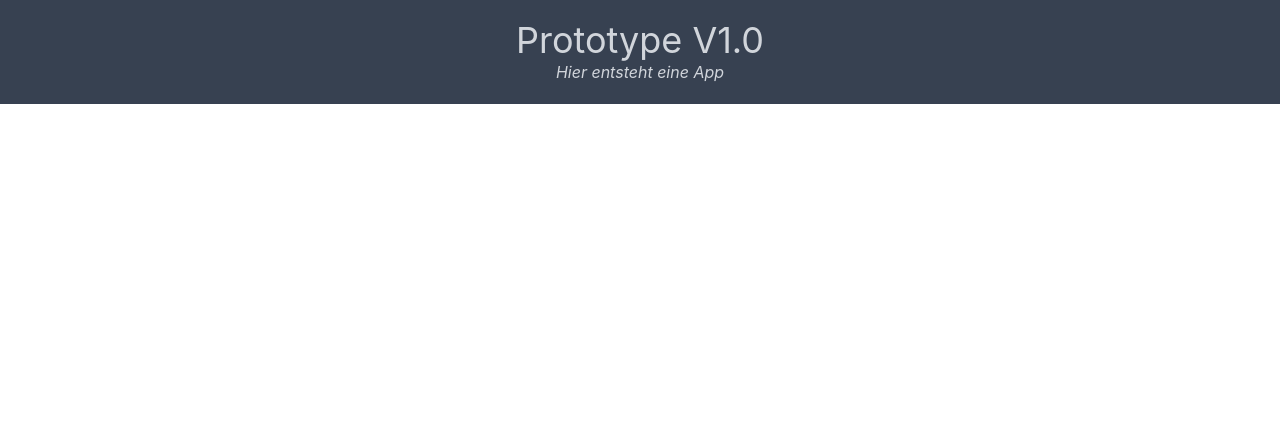
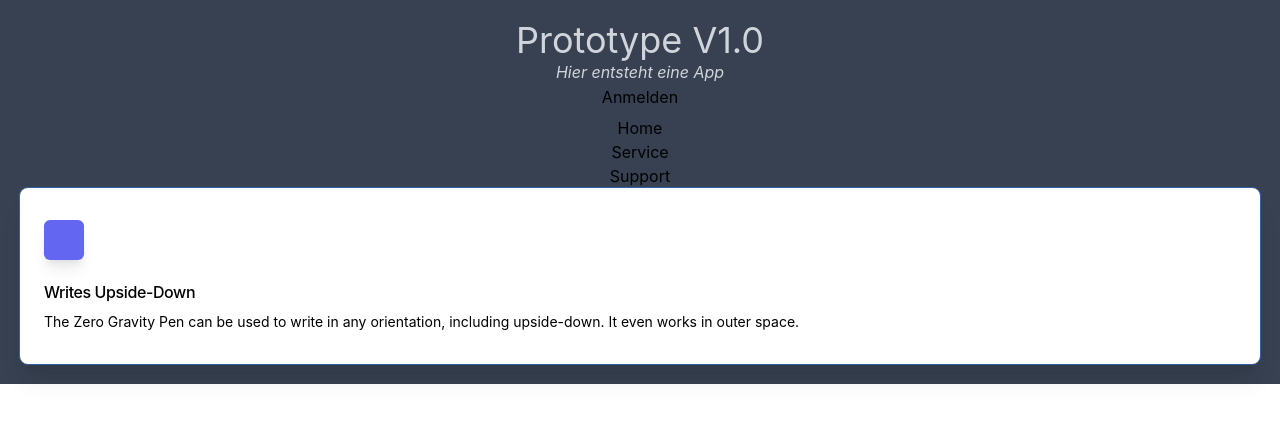
Before and after one commit to it-ems/rechnungssoftware, a React (Create React App) app: page / in a window 1280 px wide. Shown: the top 422 px of the page. Built offline with nearby package versions, Linux system fonts and the light colour scheme.

Commit message:
Update App.js

```diff
--- a/src/App.js
+++ b/src/App.js
@@ -10,8 +10,49 @@ function App() {
           <h1 className="text-4xl text-gray-300"> Prototype V1.0 </h1>
           <p className="italic text-gray-300"> Hier entsteht eine App </p>
         </header>
+        <div>
+          <ul>
+            <li>
+              {" "}
+              <button>
+                <td
+                  onClick={() =>
+                    window.open("https://www.agentur247.de", "_blank")
+                  }
+                >
+                  Anmelden
+                </td>
+              </button>
+            </li>
+            <li>Home</li>
+            <li>Service</li>
+            <li>Support</li>
+          </ul>
+        </div>
       </div>
-      <navbar />
+      <div class="bg-white dark:bg-slate-900 rounded-lg px-6 py-8 ring-1 ring-slate-900/5 shadow-xl">
+        <div>
+          <span class="inline-flex items-center justify-center p-2 bg-indigo-500 rounded-md shadow-lg">
+            <svg
+              class="h-6 w-6 text-white"
+              xmlns="fa fa-home"
+              fill="none"
+              viewBox="0 0 24 24"
+              stroke="currentColor"
+              aria-hidden="true"
+            >
+              fa fa-home
+            </svg>
+          </span>
+        </div>
+        <h3 class="text-slate-900 dark:text-white mt-5 text-base font-medium tracking-tight">
+          Writes Upside-Down
+        </h3>
+        <p class="text-slate-500 dark:text-slate-400 mt-2 text-sm">
+          The Zero Gravity Pen can be used to write in any orientation,
+          including upside-down. It even works in outer space.
+        </p>
+      </div>
     </div>
   );
 }
```
